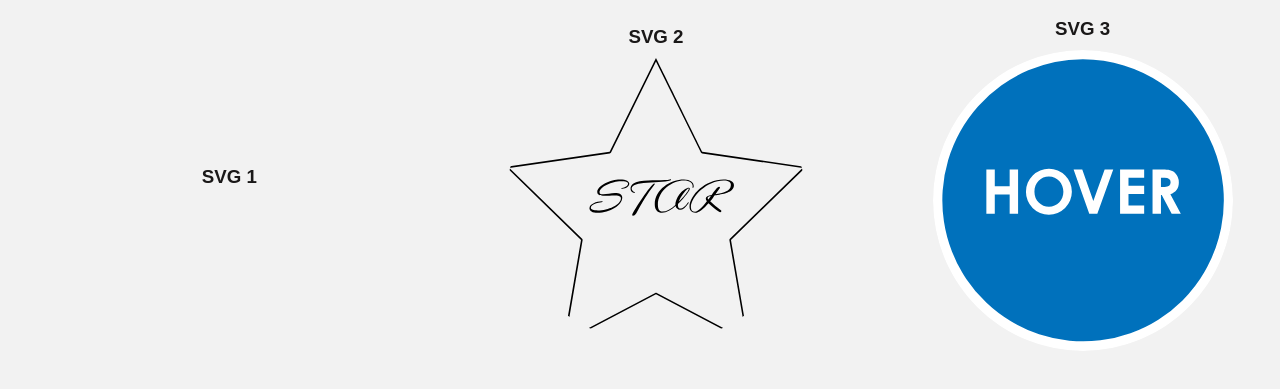
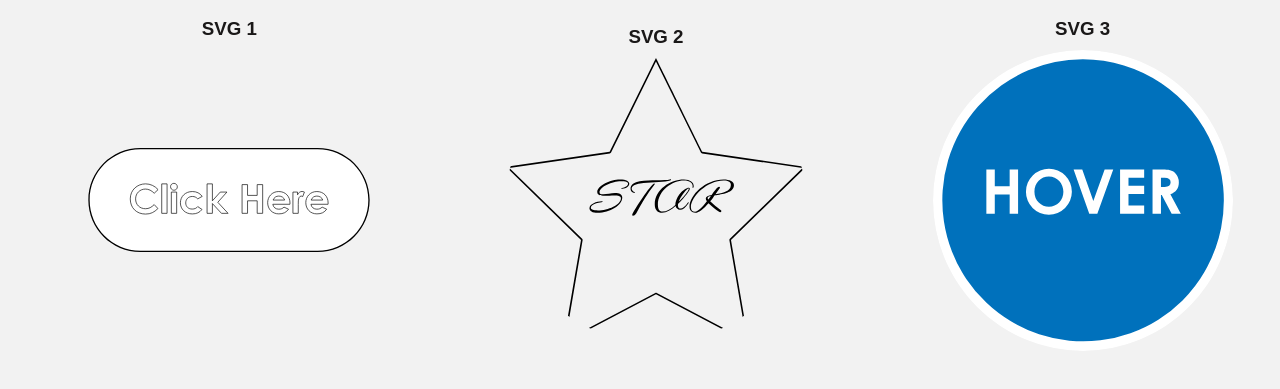
Before and after one commit to kristamarette/KM_Unit4_SVG, a plain HTML site: page index.html in a window 1280 px wide. Shown: the part 237-626 px from the top of the page. Drawn offline with nearby package versions, Linux system fonts and the light colour scheme; files that its build step writes are made by us from their sources; the site is published under a folder, as on GitHub Pages, so addresses that start at the root find nothing; files whose address does not match are found by name; a web font is replaced by a local one.

Commit message:
removed forward slash from click here SVG

```diff
--- a/index.html
+++ b/index.html
@@ -44,7 +44,7 @@
     </div>
     <div class="homepageMenu">
       <div class="column"><a href="svg1.html">
-          <h3>SVG 1</h3><img class="button" src="/svgs/ClickHere_KM.svg" style="width:30%"
+          <h3>SVG 1</h3><img class="button" src="svgs/ClickHere_KM.svg" style="width:30%"
             alt="">
         </a></div>
       <div class="column"><a href="svg2.html">
```
